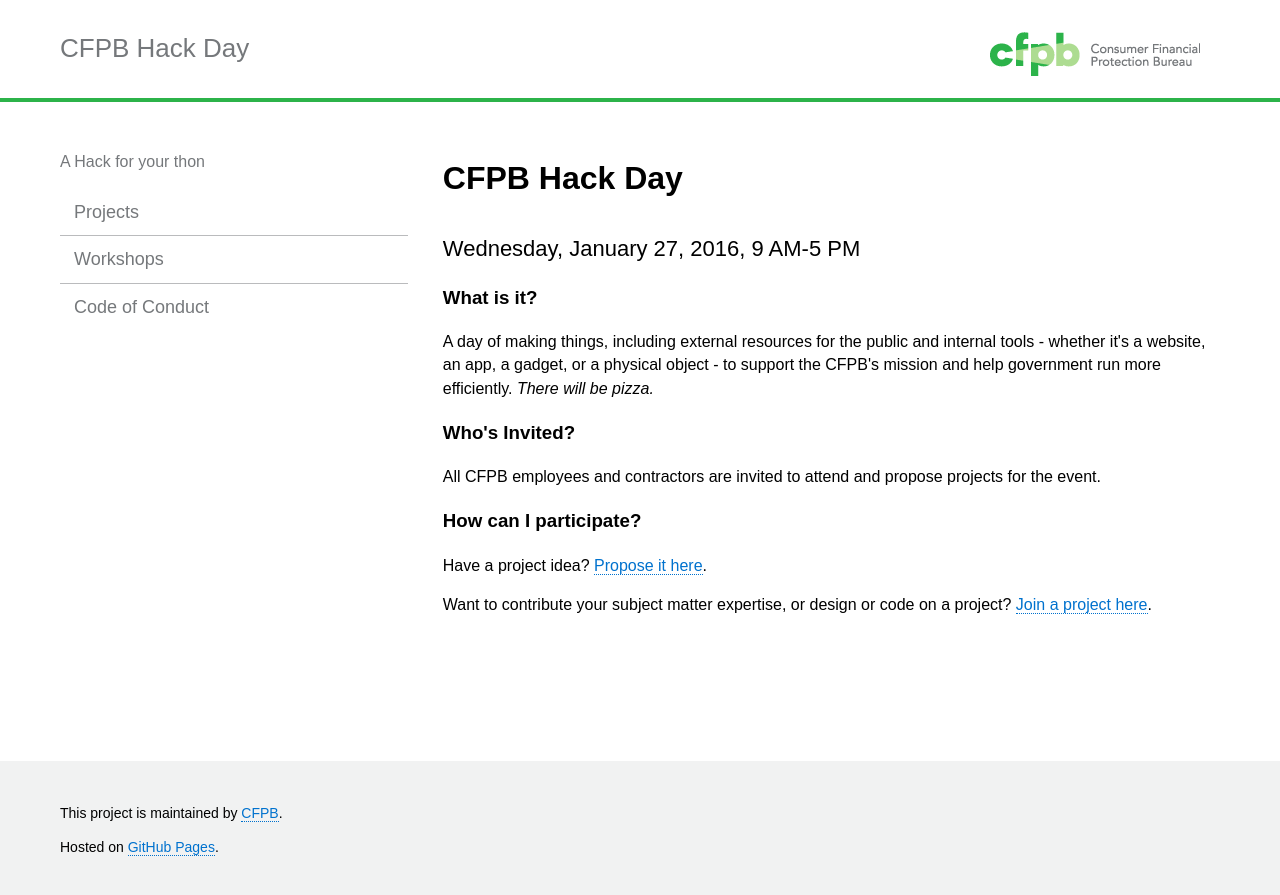
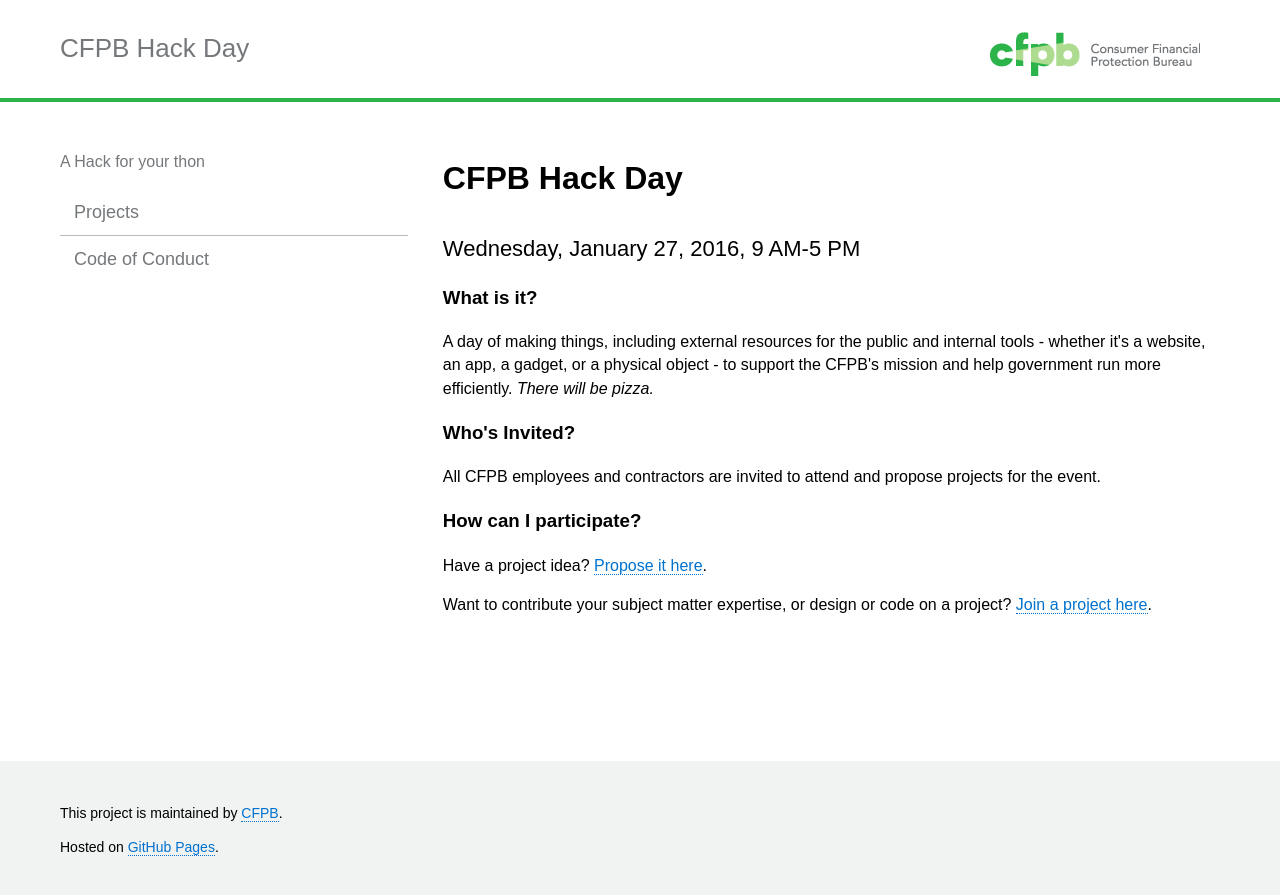
Before and after one commit to cfpb/hackathon, a Jekyll site: the page built from index.html, in a window 1280 px wide. Shown: the top 895 px of the page. Built offline with Jekyll 4.4.1, drawn with Linux system fonts in a browser that asks for light colours.

Commit message:
Remove workshops

```diff
--- a/_config.yml
+++ b/_config.yml
@@ -34,9 +34,6 @@
 - text: Projects
   url: ./projects
   internal: true
-- text: Workshops
-  url: ./workshops
-  internal: true
 - text: Code of Conduct
   url: ./code-of-conduct
   internal: true
```
